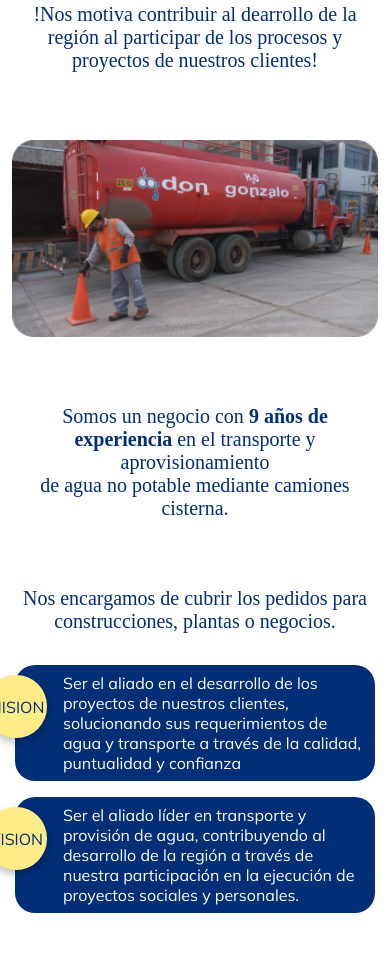
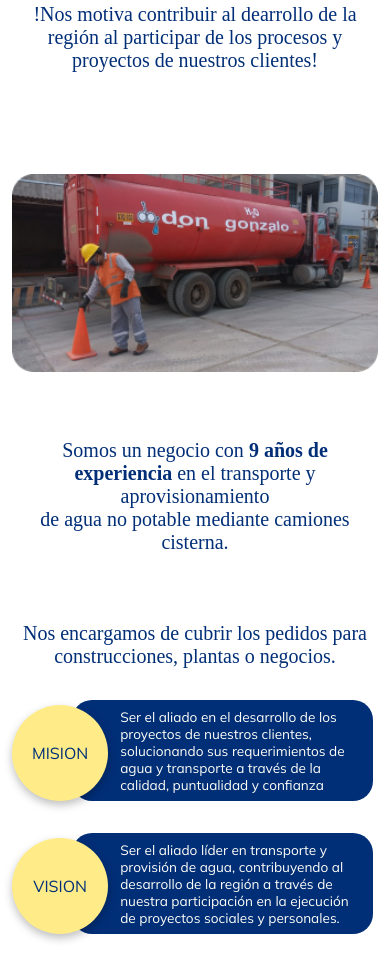
Before and after one commit to AllegriM/TransportesDonGonzalo, a plain HTML site: page index.html in a window 390 px wide. Shown: the part 564-1544 px from the top of the page. Before the commit the page ends 1493 px from the top, so only its background shows below. Drawn offline with Linux system fonts and the light colour scheme.

Commit message:
fixed bubble objectives mobile

```diff
--- a/styles/general.css
+++ b/styles/general.css
@@ -179,17 +179,26 @@ select {
 /* Conocenos */
 
 .section-about {
+    height: 100vh;
     margin: 0 auto;
     max-width: 1200px;
     display: flex;
     flex-direction: column;
     align-items: center;
+    justify-content: center;
     padding: 0 3vw;
 }
 
 .about-banner-img {
     max-width: 500px;
     width: 100%;
+}
+
+.about-objetivo {
+    display: flex;
+    flex-direction: column;
+    align-items: center;
+    width: 85%;
 }
 
 .about-bluebox {
@@ -205,21 +214,22 @@ select {
 
 .about-bluebox-title {
     top: 10px;
-    left: -30px;
+    left: -60px;
     position: absolute;
     display: flex;
     align-items: center;
     justify-content: center;
     background-color: var(--yellow-header);
-    width: 16vw;
-    height: 16vw;
+    width: 6rem;
+    height: 6rem;
     border-radius: 60%;
     color: var(--blue-general);
     filter: drop-shadow(0px 4px 4px rgba(0, 0, 0, 0.25));
 }
 
 .about-bluebox-desc {
-    max-width: 60ch;
+    max-width: 30ch;
+    font-size: .95rem;
 }
 
 /* ============================================= */
@@ -261,6 +271,18 @@ select {
         min-width: 37vw;
         height: 37vw;
         margin: 5px 10px;
+    }
+
+    .about-bluebox-title {
+        top: 5px;
+    }
+
+    .about-objetivo {
+        margin-left: auto;
+    }
+
+    .about-bluebox-desc {
+        font-size: .85rem;
     }
 }
 
```
